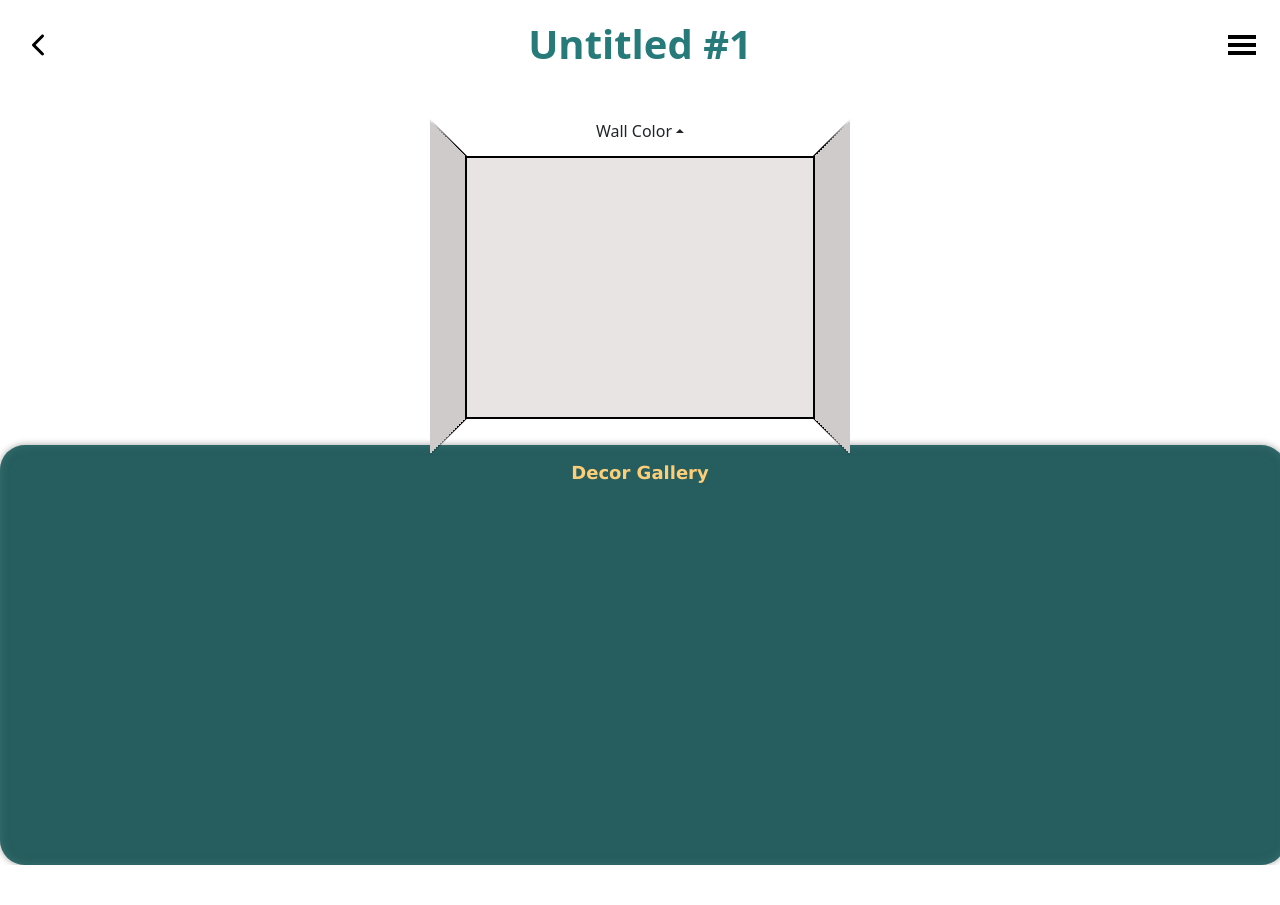
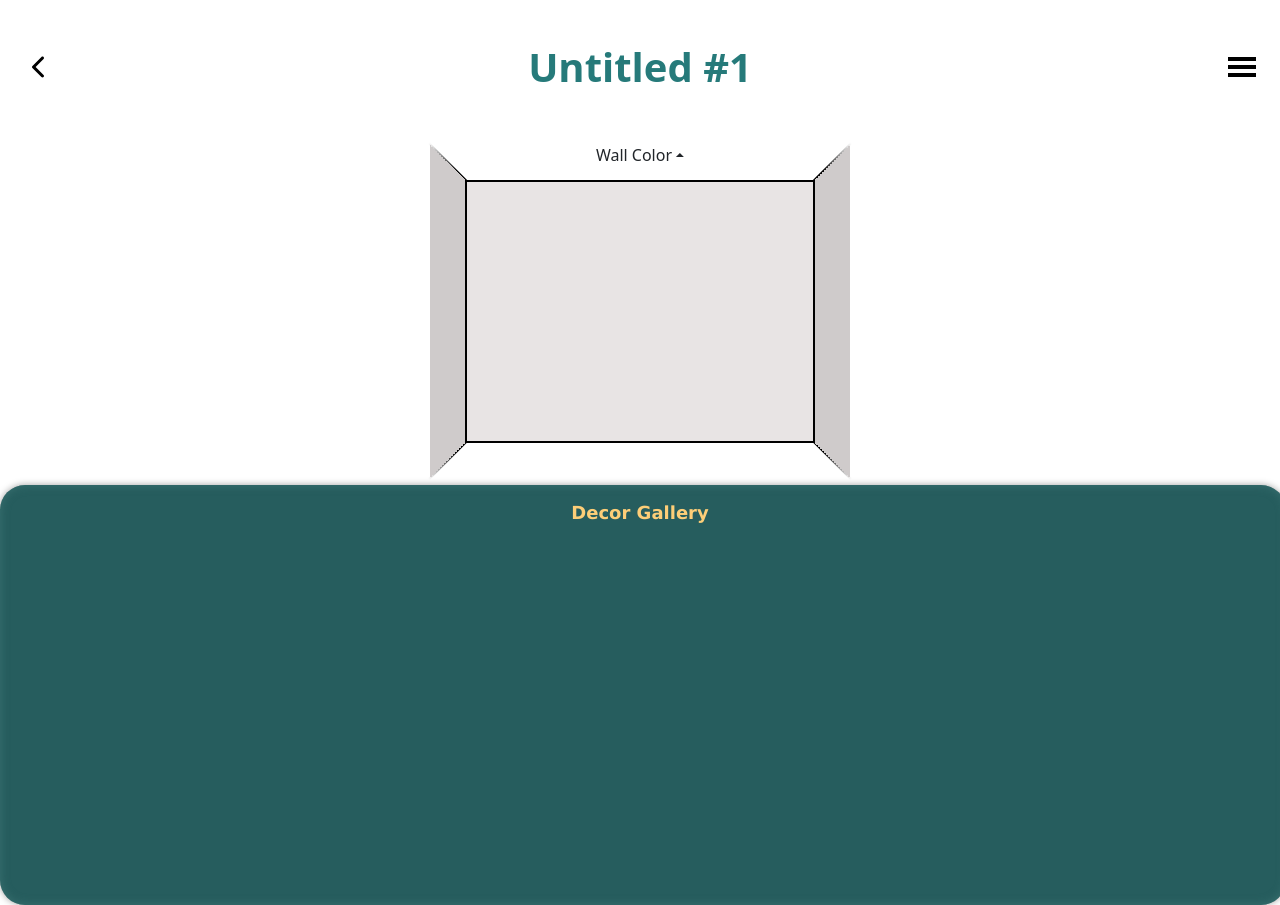
Before and after one commit to RudyCab/wallgenie-test, a React (Create React App) app: page /WallEditor in a window 1280 px wide. Before the commit the page ends 865 px from the top, so only its background shows below. Built offline with nearby package versions, Linux system fonts and the light colour scheme.

Commit message:
attempt to fix color dropdown

```diff
--- a/src/WallEditor/Carousel.css
+++ b/src/WallEditor/Carousel.css
@@ -1,6 +1,6 @@
 .DecorItem-Container {
   position: absolute;
-  margin-top: 210px;
+  margin-top: 220px;
   width: 100%;
   height: 325px;
   transform: translate(-4.5%);
@@ -23,7 +23,7 @@
 }
 
 .Carousel-Container {
-  margin-top: 145px;
+  margin-top: 165px;
   height: 420px;
   width: 100.5%;
   border-radius: 25px;
--- a/src/WallEditor/WallEditorPage.css
+++ b/src/WallEditor/WallEditorPage.css
@@ -4,7 +4,7 @@ body {
 }
 
 .top-row {
-  margin-top: -50px;
+  margin-top: -30px;
 }
 
 .top-row-icon-enabled {
--- a/src/WallEditor/WallEditorPage.jsx
+++ b/src/WallEditor/WallEditorPage.jsx
@@ -54,7 +54,7 @@ function WallEditorPage({ images }) {
   Create new `Wall` instance
   */
   const wall = new Wall(
-    { x: x, y: window.innerHeight * 0.22 - 20 },
+    { x: x, y: window.innerHeight * 0.25 - 20 },
     {
       width: wall_width,
       height: (3 / 4) * wall_width,
```
